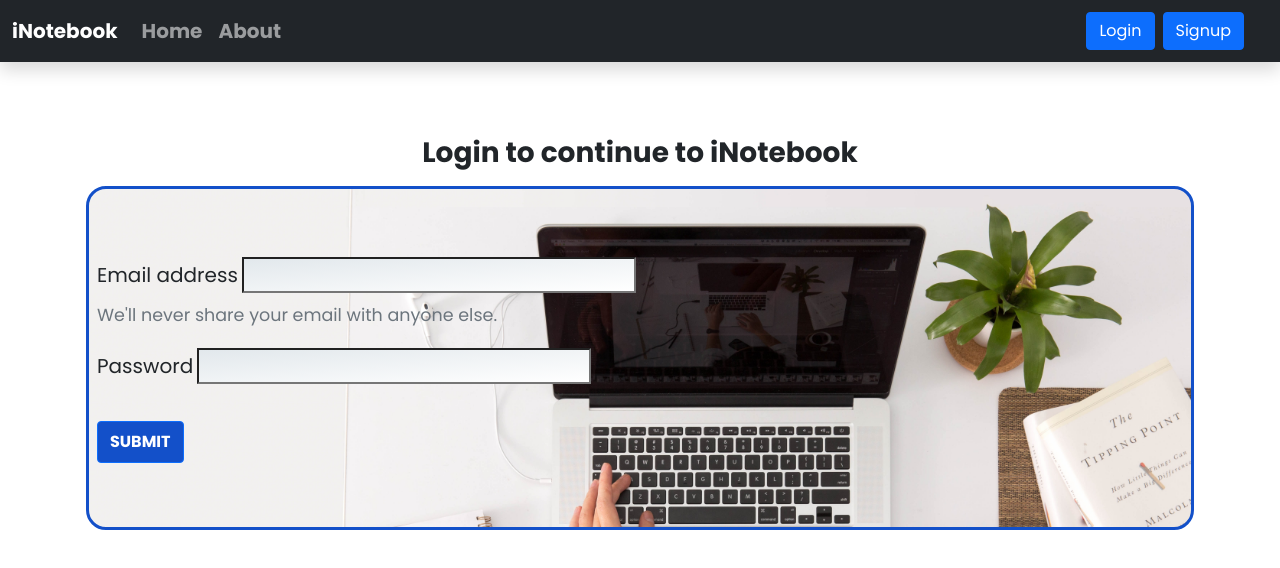
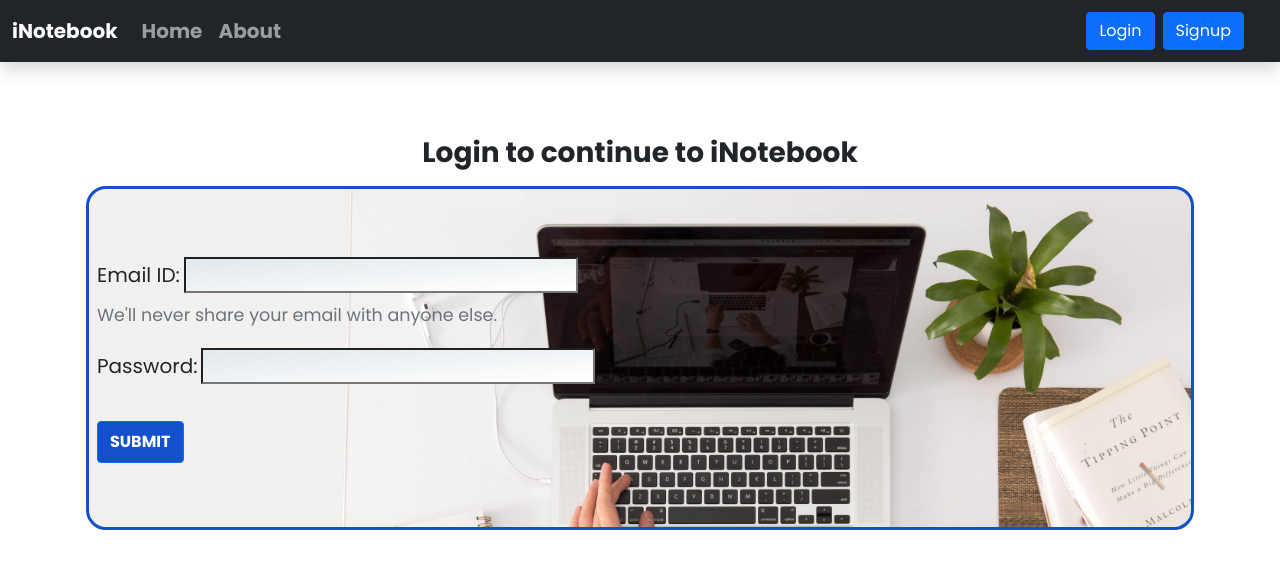
Before and after one commit to Brijisha/iNotebook, a React (Create React App) app: page /login in a window 1280 px wide. Shown: the top 568 px of the page. Built offline with nearby package versions, Linux system fonts and the light colour scheme; a web font is replaced by a local one.

Commit message:
Login design change

```diff
--- a/src/components/Login.js
+++ b/src/components/Login.js
@@ -45,7 +45,7 @@ const Login = (props) => {
         <form onSubmit={handleSubmit} className="w-100 h-100">
           <div className="my-3">
             <label htmlFor="email" className="form-label">
-              Email address
+              Email ID:
             </label>
             <input
               type="email"
@@ -62,7 +62,7 @@ const Login = (props) => {
           </div>
           <div className="my-3">
             <label htmlFor="password" className="form-label">
-              Password
+              Password:
             </label>
             <input
               type="password"
```
